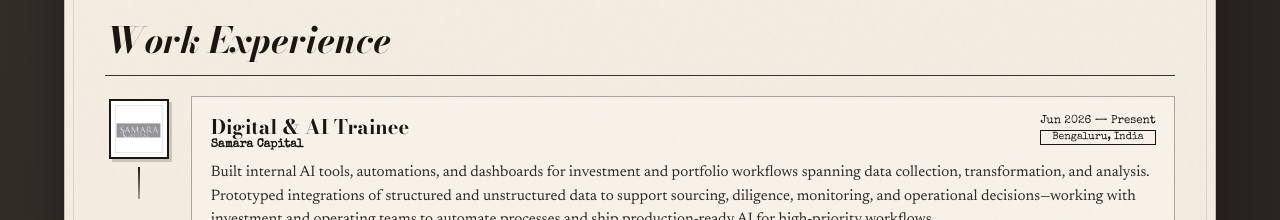
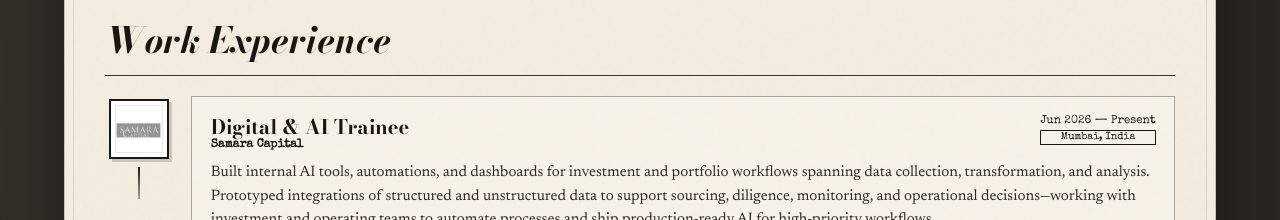
Before and after one commit to bavi404/bavigazette, a React (Vite) app: page / in a window 1280 px wide. Shown: the part 960-1180 px from the top of the page. Built offline with nearby package versions, Linux system fonts and the light colour scheme.

Commit message:
updated details

```diff
--- a/src/data/portfolio.ts
+++ b/src/data/portfolio.ts
@@ -16,7 +16,7 @@ export const work = [
     company: "Samara Capital",
     role: "Digital & AI Trainee",
     dates: "Jun 2026 — Present",
-    location: "Bengaluru, India",
+    location: "Mumbai, India",
     description:
       "Built internal AI tools, automations, and dashboards for investment and portfolio workflows spanning data collection, transformation, and analysis. Prototyped integrations of structured and unstructured data to support sourcing, diligence, monitoring, and operational decisions—working with investment and operating teams to automate processes and ship production-ready AI for high-priority workflows.",
     logo: "/logos/samara.png",
```
